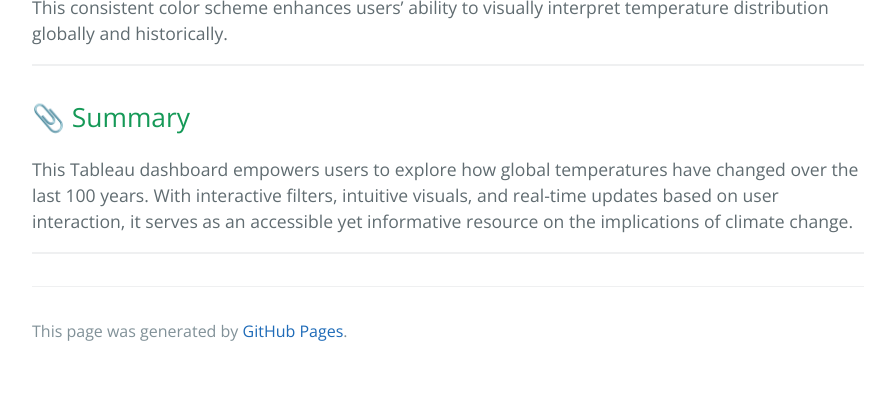
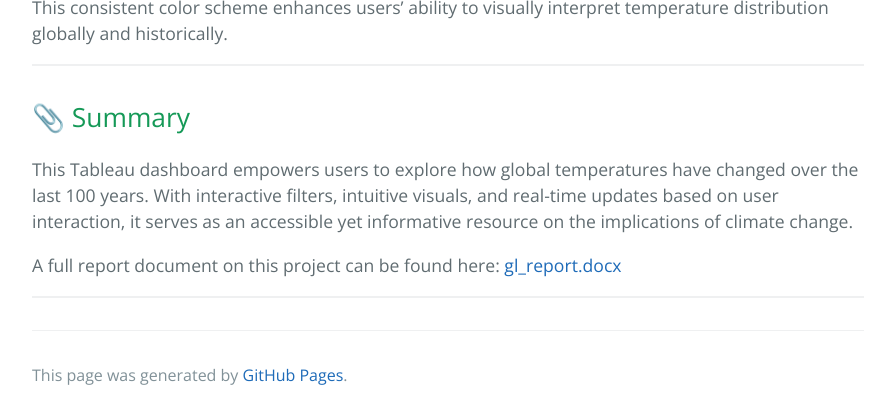
Before and after one commit to matilda-nilsson/matilda-nilsson.github.io, a Jekyll site: the page built from GT.md, in a window 1280 px wide and 900 px high, scrolled down 3806 px, cut to the strip 481-900 px from the top of the window. Shown: the whole strip, without its empty margins (192-1087 px from the left). Built offline with Jekyll 4.4.1, drawn with Linux system fonts in a browser that asks for light colours; before the commit the page ends 4662 px from its top, so only the background shows below that.

Commit message:
Update GT.md

```diff
--- a/GT.md
+++ b/GT.md
@@ -69,4 +69,6 @@ This consistent color scheme enhances users’ ability to visually interpret tem
 
 This Tableau dashboard empowers users to explore how global temperatures have changed over the last 100 years. With interactive filters, intuitive visuals, and real-time updates based on user interaction, it serves as an accessible yet informative resource on the implications of climate change.
 
+A full report document on this project can be found here: [gl_report.docx](https://github.com/user-attachments/files/19827178/gl_report.docx)
+
 ---
```
